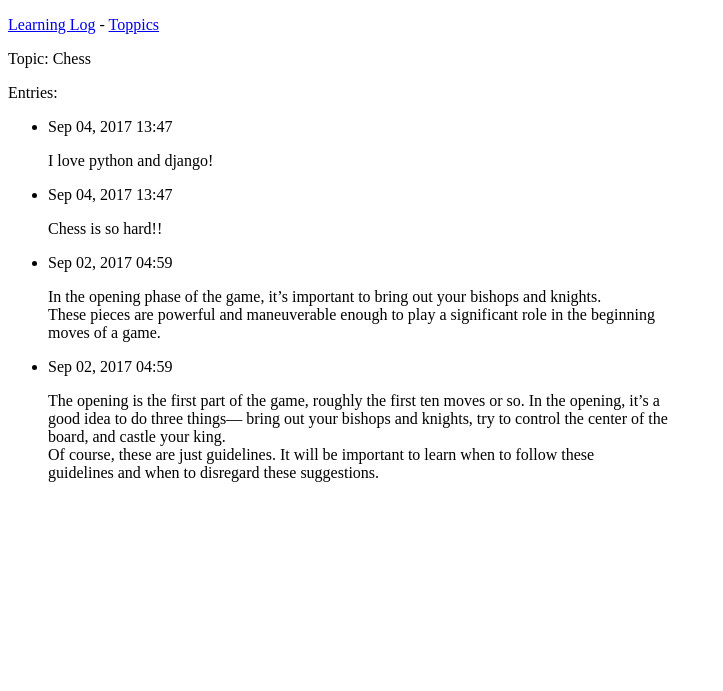
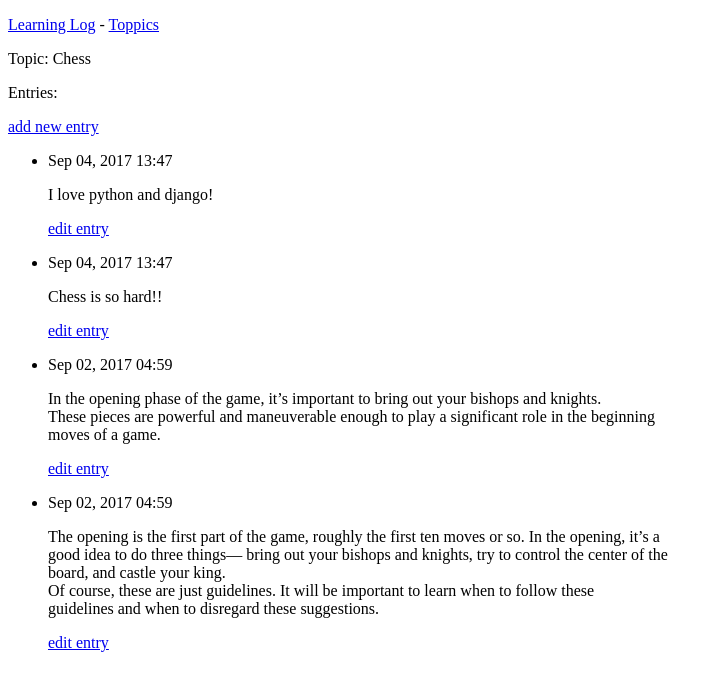
Before and after one commit to shadowwcode/learning_log, a Django app: page /topics/1/ in a window 1280 px wide. Shown: the top 691 px of the page, without its empty margins (0-723 px from the left). Run offline with Django 3.2, Linux system fonts and the light colour scheme; data comes from the database, SQL or seed files in the repository; both versions use the stored data as it was after the commit.

Commit message:
用户表达

```diff
--- a/learning_logs/templates/learning_logs/topic.html
+++ b/learning_logs/templates/learning_logs/topic.html
@@ -12,11 +12,17 @@
   <p>Topic: {{ topic }}</p>
 
   <p>Entries:</p>
+  <p>
+      <a href="{% url 'learning_logs:new_entry' topic.id %}">add new entry</a>
+  </p>
   <ul>
   {% for entry in entries %}
       <li>
           <p>{{ entry.date_added|date:'M d, Y H:i' }}</p>
           <p>{{ entry.text|linebreaks }}</p>
+          <p>
+              <a href="{% url 'learning_logs:edit_entry' entry.id %}">edit entry</a>
+          </p>
       </li>
   {% empty %}
       <li>
--- a/learning_logs/templates/learning_logs/topics.html
+++ b/learning_logs/templates/learning_logs/topics.html
@@ -19,6 +19,8 @@
       {% endfor %}
   </ul>
 
+  <a href="{% url 'learning_logs:new_topic' %}">Add a new topic</a>
+
 {% endblock content %}
 </body>
 </html>
--- a/learning_logs/urls.py
+++ b/learning_logs/urls.py
@@ -14,4 +14,10 @@ urlpatterns = [
     url(r'^topics/$', views.topics, name='topics'),
     # 显示特定主题的详细页面
     url(r'^topics/(?P<topic_id>\d+)/$', views.topic, name='topic'),
+    # 用于用户添加新主题的页面
+    url(r'^new_topic/$', views.new_topic, name='new_topic'),
+    # 用于添加新条目的页面
+    url(r'^new_entry/(?P<topic_id>\d+)/$', views.new_entry, name='new_entry'),
+    # 用于编辑条目的页面
+    url(r'^edit_entry/(?P<entry_id>\d+)/$', views.edit_entry, name='edit_entry'),
 ]
--- a/learning_logs/views.py
+++ b/learning_logs/views.py
@@ -2,8 +2,11 @@
 from __future__ import unicode_literals
 
 from django.shortcuts import render
+from django.http import HttpResponseRedirect
+from django.core.urlresolvers import reverse
 
 from . import models
+from .forms import TopicForm, EntryForm
 
 
 def index(request):
@@ -24,3 +27,57 @@ def topic(request, topic_id):
     entries = topic.entry_set.order_by('-date_added')
     context = {'topic': topic, 'entries': entries}
     return render(request, 'learning_logs/topic.html', context)
+
+def new_topic(request):
+    """添加新主题"""
+    if request.method != 'POST':
+        # 未提交数据: 创建一个新表单
+        form = TopicForm()
+    else:
+        # POST提交的数据，对数据进行处理
+        form = TopicForm(request.POST)
+        if form.is_valid():
+            form.save()
+            return HttpResponseRedirect(reverse('learning_logs:topics'))
+
+    context = {'form': form}
+    return render(request, 'learning_logs/new_topic.html', context)
+
+
+def new_entry(request, topic_id):
+    """在特定的主题中添加新条目"""
+    topic = models.Topic.objects.get(id=topic_id)
+
+    if request.method != 'POST':
+        #未提交数据, 创建一个新表单
+        form = EntryForm()
+    else:
+        # POST提交的数据，对数据进行处理
+        form = EntryForm(data=request.POST)
+        if form.is_valid():
+            new_entry = form.save(commit=False)
+            new_entry.topic = topic
+            new_entry.save()
+            return HttpResponseRedirect(reverse('learning_logs:topic', args=[topic_id]))
+
+    context = {'topic': topic, 'form': form}
+    return render(request, 'learning_logs/new_entry.html', context)
+
+
+def edit_entry(request, entry_id):
+    """编辑既有条目"""
+    entry = models.Entry.objects.get(id=entry_id)
+    topic = entry.topic
+
+    if request.method != 'POST':
+        # 初次请求，使用当前条目填充表单
+        form = EntryForm(instance=entry)
+    else:
+        # POST提交的数据
+        form = EntryForm(instance=entry, data=request.POST)
+        if form.is_valid():
+            form.save()
+            return HttpResponseRedirect(reverse('learning_logs:topic', args=[topic.id]))
+
+    context = {'entry': entry, 'topic': topic, 'form': form}
+    return render(request, 'learning_logs/edit_entry.html', context)
```
Also changed, not shown: learning_logs/forms.py (added, +17 -0 lines), learning_logs/templates/learning_logs/edit_entry.html (added, +22 -0 lines), learning_logs/templates/learning_logs/new_entry.html (added, +21 -0 lines), learning_logs/templates/learning_logs/new_topic.html (added, +21 -0 lines), db.sqlite3, 3 other files.
